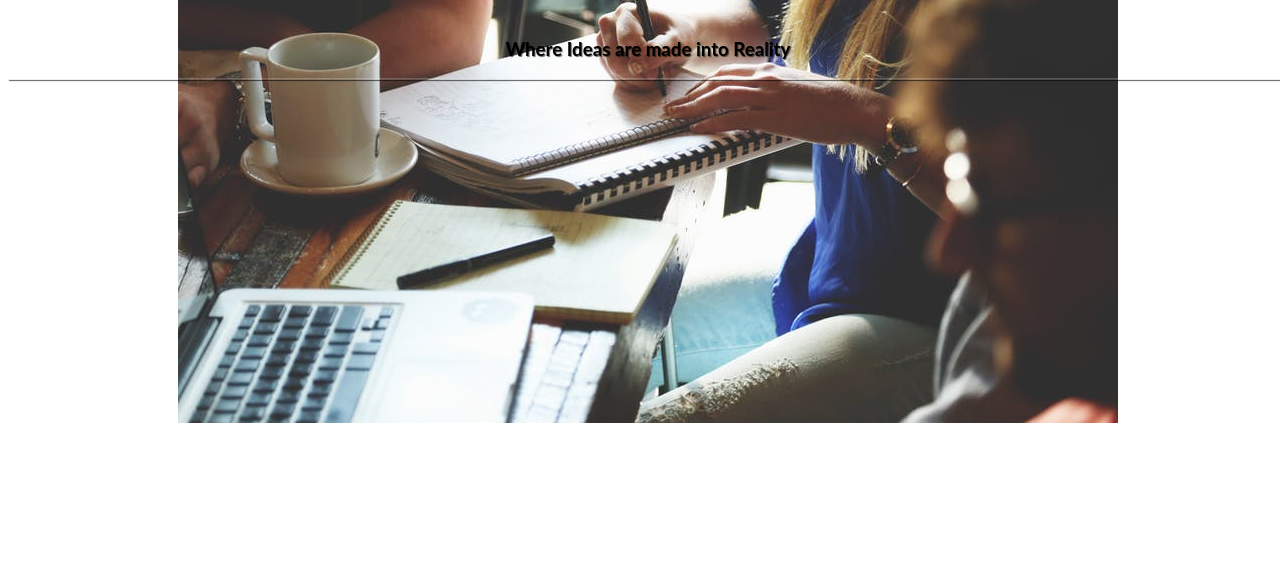
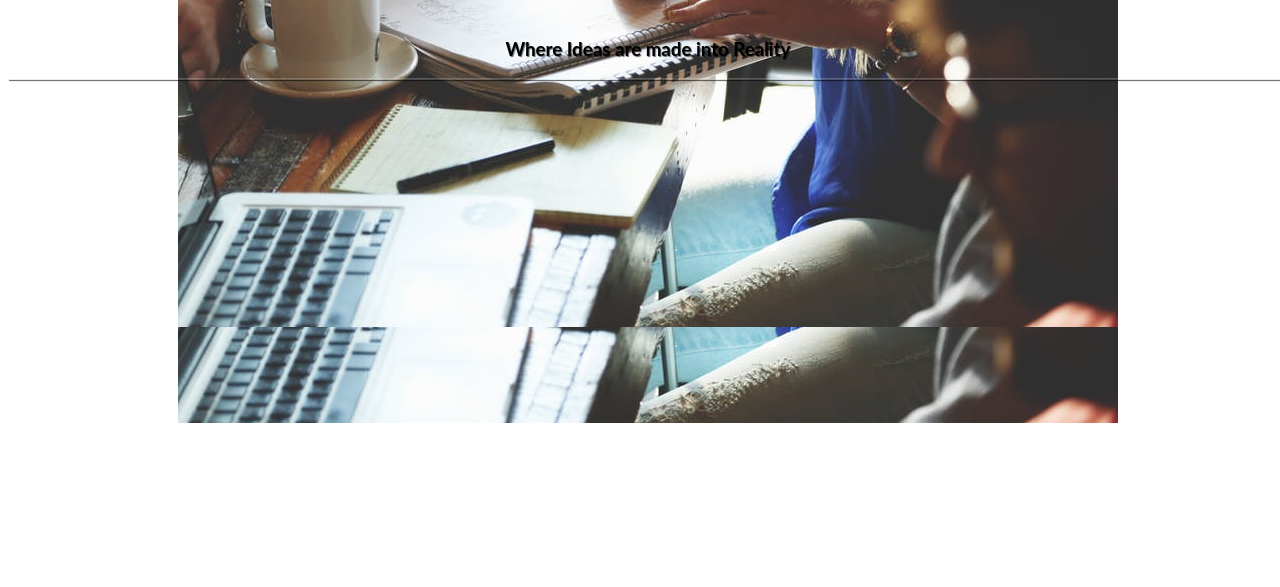
Before and after one commit to smrutipatro/IARLandingPage, a website: page team1.html in a window 1280 px wide. Shown: the part 376-963 px from the top of the page. Drawn offline with Linux system fonts and the light colour scheme.

Commit message:
Update team1.html

```diff
--- a/team1.html
+++ b/team1.html
@@ -10,10 +10,10 @@
 
     <div class="intro-header" style="background: url('img/team1.jpg') no-repeat center center fixed;">
       <div class="bg-overlay" style="background: url('img/team1.jpg') no-repeat center center fixed;">
-        <div class="container" >
+        <div class="container" style="background: url('img/team1.jpg') no-repeat center center fixed;"  >
 
 
-            <div class="row">
+            <div class="row" >
                 <div class="col-lg-12">
                     <div class="intro-message">
                         <h1> TEAM 1</h1>
```
